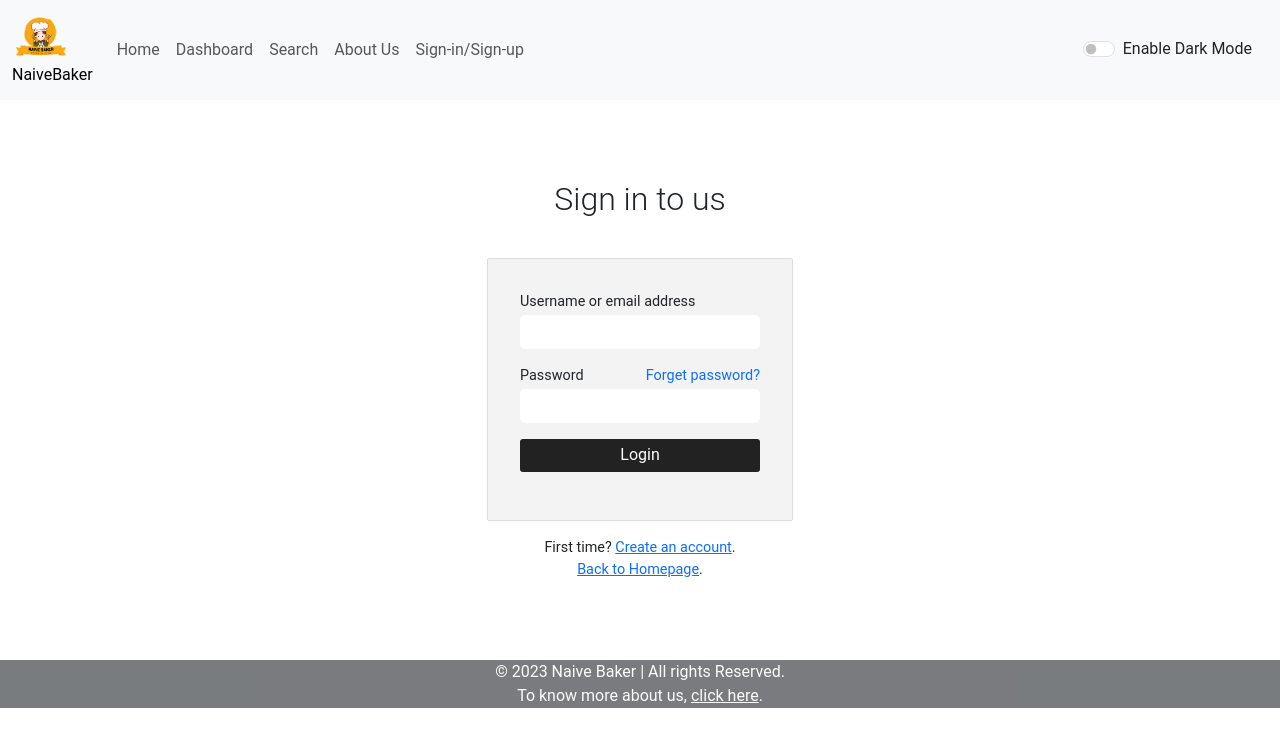
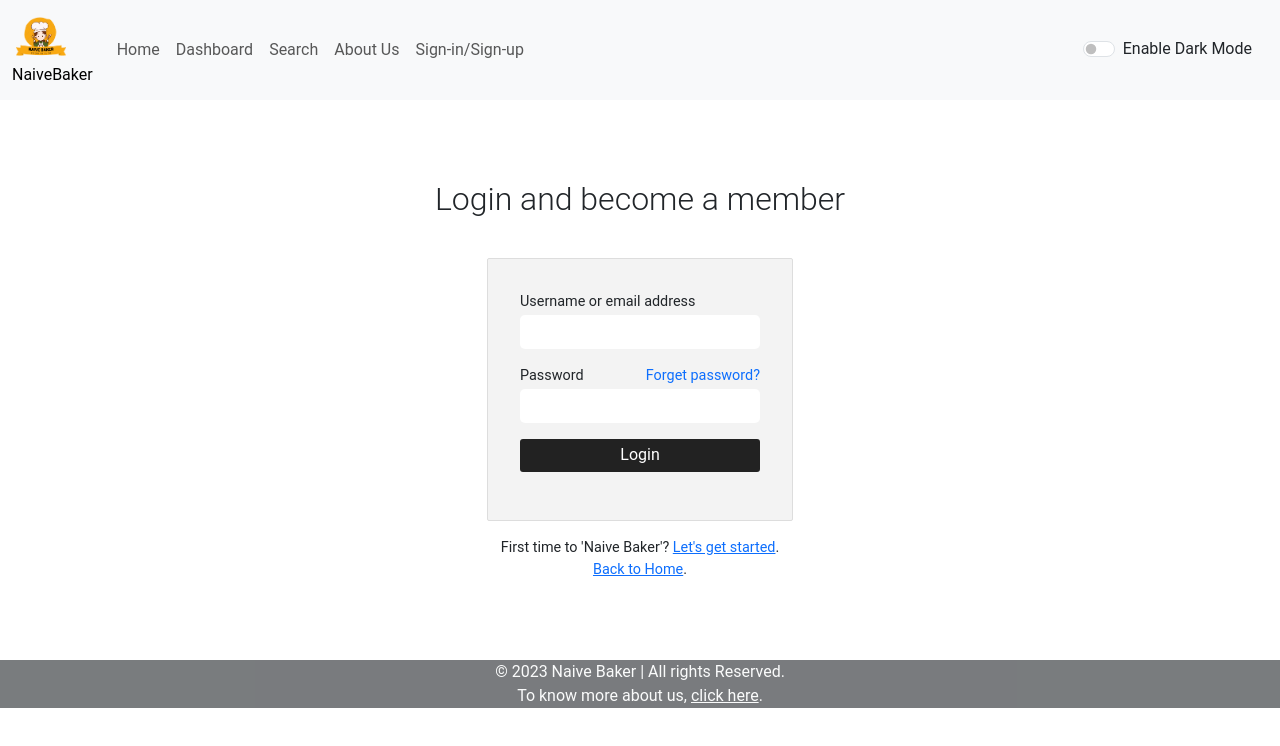
Before and after one commit to dhruvprajapati18082002/Naive_Baker, a React (Create React App) app in the folder project/: page /login in a window 1280 px wide. Shown: the top 746 px of the page. Built offline with nearby package versions, Linux system fonts and the light colour scheme.

Commit message:
changes to login page

```diff
--- a/project/src/components/Login.js
+++ b/project/src/components/Login.js
@@ -6,7 +6,7 @@ import '../login.css'
 export default function SignInPage() {
     return (
         <div className="text-center m-5-auto">
-            <h2>Sign in to us</h2>
+            <h2>Login and become a member</h2>
             <form action="/home">
                 <p>
                     <label>Username or email address</label><br/>
@@ -23,8 +23,8 @@ export default function SignInPage() {
                 </p>
             </form>
             <footer>
-                <p>First time? <Link to="/register">Create an account</Link>.</p>
-                <p><Link to="/">Back to Homepage</Link>.</p>
+                <p>First time to 'Naive Baker'? <Link to="/register">Let's get started</Link>.</p>
+                <p><Link to="/">Back to Home</Link>.</p>
             </footer>
         </div>
     )
```
